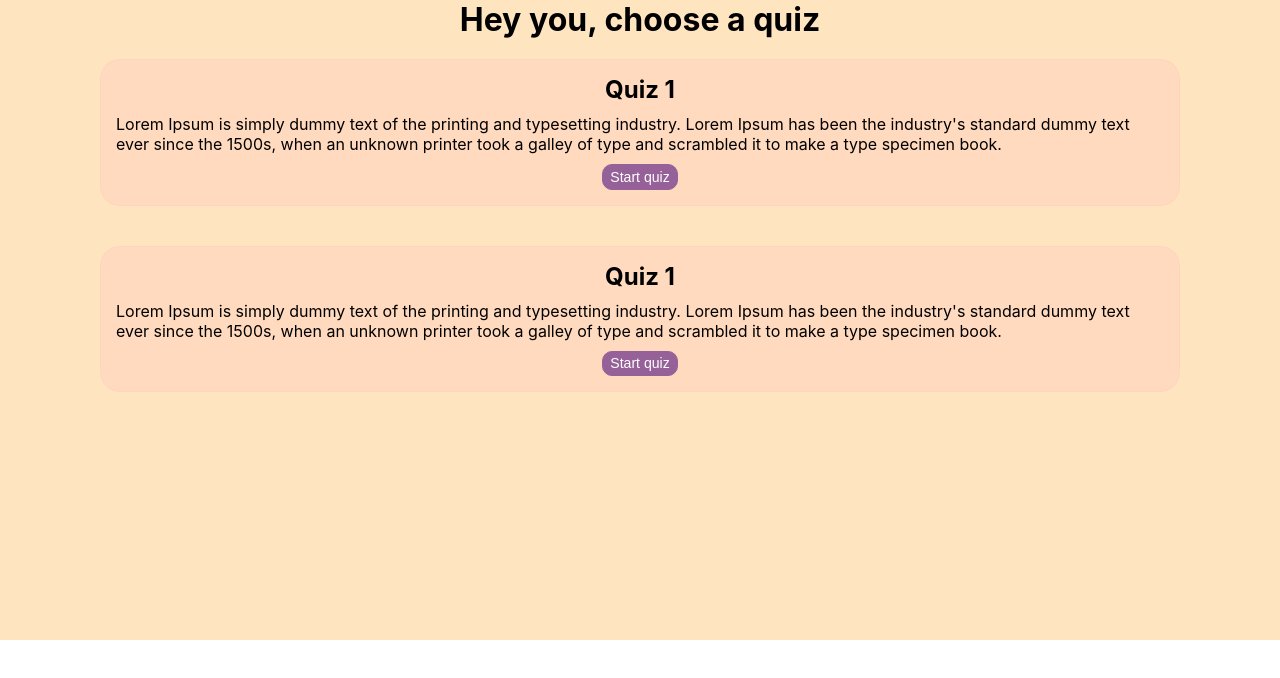
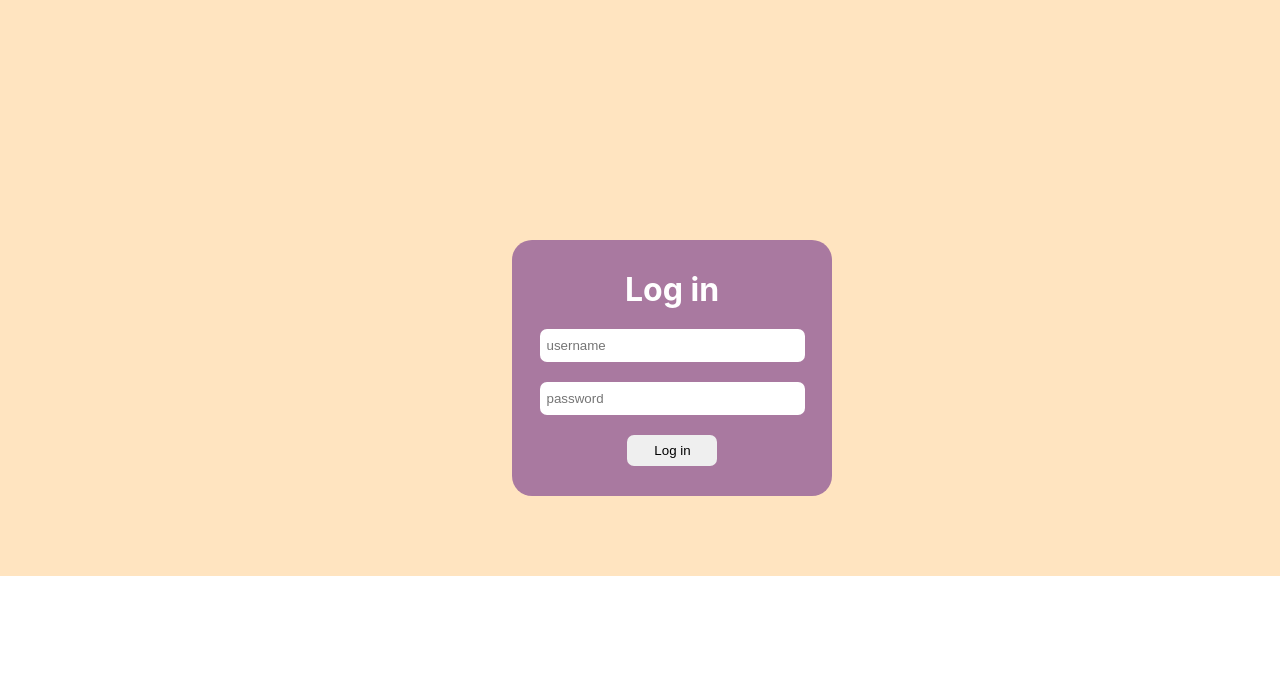
Before and after one commit to anastasiagh/PW_lab4, a React (Create React App) app: page / in a window 1280 px wide. Shown: the top 678 px of the page. Built offline with nearby package versions, Linux system fonts and the light colour scheme.

Commit message:
added log in component

```diff
--- a/src/App.css
+++ b/src/App.css
@@ -6,7 +6,8 @@ body, * {
   background-color: #FFE4C0;
   background-repeat: no-repeat;
   background-size: 100% 100%;
-  height: 50vw;
+  height: 45vw;
+  /* height: 100% auto; */
   display: flex;
   flex-direction: column;
   flex-wrap: wrap;
@@ -52,3 +53,41 @@ body, * {
   color: #966199;
   border: 1px solid #ffbbbb3e;
 }
+
+.login-form{
+  display: flex;
+  flex-direction: column;
+  flex-wrap: wrap;
+  align-items: center;
+  justify-content: center;
+  height: 100%;
+  gap: 20px;
+  background-color: #966199cf;
+  width: 25vw;
+  border: 1px #966199cf;
+  border-radius: 20px;
+  color: white;
+}
+
+input {
+  height: 2.4vw;
+  width: 20vw;
+  border: 1px white;
+  border-radius: 7px;
+  padding-left: 7px;
+}
+
+.login-button {
+  width: 7vw;
+  cursor: pointer;
+  border: 1px #FFE4C0 !important;
+
+}
+
+.login-div {
+  height: 20vw;
+  position: absolute;
+  top: 30%;
+  left: 40%;
+
+}
--- a/src/App.js
+++ b/src/App.js
@@ -1,10 +1,12 @@
 import './App.css';
 import Main from './components/mainPage.js';
+import Login from './components/login.js';
 
 function App() {
   return (
     <div className="App">
-      <Main />
+      {/* <Main /> */}
+      <Login />
     </div>
   );
 }
--- /dev/null
+++ b/src/components/login.js
@@ -0,0 +1,20 @@
+import React, { Component } from 'react';
+import { NavLink } from 'react-router-dom';
+
+const Login = () => {
+        return (
+            <div className="main">
+                <div className="login-div">
+                    <form className="login-form">
+                        <h1>Log in</h1>
+                        <input type="username" name="username" classname="username" placeholder="username" />
+                        <input type="password" name="password" classname="password" placeholder="password" />
+                        <input type="button" className="login-button" value="Log in" />
+
+                    </form>
+                </div>
+            </div>
+        )
+}
+
+export default Login;
```
